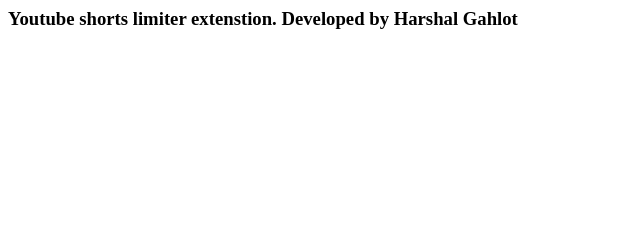
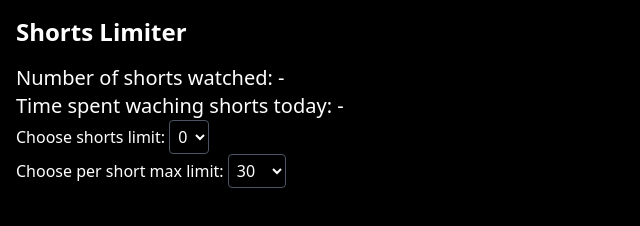
Before and after one commit to Harshal-Gahlot/YouTube-Shorts-Limiter, a browser extension: page index.html in a window 1280 px wide. Shown: the whole page, without its empty margins (0-640 px from the left). Drawn offline with nearby package versions, Linux system fonts and the light colour scheme.

Commit message:
Added new feture: made the extension's popup screen which show total number of shots watched and time spend watching shorts, as well as you can change the limit of shorts and time limit of per short which then cap overall time, stopping you from reading comments for long or watching bit longer shorts or repeat one.

```diff
--- a/index.html
+++ b/index.html
@@ -1,8 +1,50 @@
+<!DOCTYPE html>
 <html>
-    <body>
-        <h3 id="container">
-            Youtube shorts limiter extenstion. Developed by Harshal Gahlot
-        </h3>
-        <script src="logic.js"></script>
-    </body>
+
+<head>
+    <title>Popup</title>
+    <!-- Tailwind CDN -->
+    <script src="https://cdn.tailwindcss.com"></script>
+
+</head>
+
+<body class="bg-black text-white p-4" style="width:max-content;">
+    <h1 class="text-2xl font-bold mb-4">Shorts Limiter</h1>
+
+    <div class="text-xl">Number of shorts watched:
+        <span id="shorts_count">-</span>
+    </div>
+    <div class="text-xl">Time spent waching shorts today:
+        <span id="total_shorts_watch_time">-</span>
+    </div>
+    <div>
+        <label for="shorts_lim_choose">Choose shorts limit:</label>
+        <select id="shorts_lim_choose" class="bg-black text-white border border-gray-600 rounded p-1">
+            <option value="0">0</option>
+            <option value="1">1</option>
+            <option value="2">2</option>
+            <option value="3">3</option>
+            <option value="4">4</option>
+            <option value="5">5</option>
+        </select>
+    </div>
+    <div>
+        <label for="time_lim_choose">Choose per short max limit:</label>
+        <select id="time_lim_choose" class="bg-black text-white border border-gray-600 rounded p-1">
+            <option value="30">30</option>
+            <option value="40">40</option>
+            <option value="50">50</option>
+            <option value="60">60</option>
+            <option value="70">70</option>
+            <option value="80">80</option>
+            <option value="90">90</option>
+            <option value="100">100</option>
+            <option value="120">120</option>
+        </select>
+    </div>
+
+</body>
+<script src="index.js"></script>
+</body>
+
 </html>
--- /dev/null
+++ b/index.js
@@ -0,0 +1,23 @@
+chrome.storage.local.get(['total_shorts_of_day', 'SHORTS_LIM', 'TIME_LIM', 'total_shorts_watch_time'], (data) => {
+    const total_shorts_of_day = data.total_shorts_of_day || '-';
+    const total_shorts_watch_time = data.total_shorts_watch_time || '-';
+
+    document.getElementById('shorts_count').textContent = total_shorts_of_day;
+    document.getElementById('total_shorts_watch_time').textContent = total_shorts_watch_time;
+
+    const shorts_lim_choose_select = document.getElementById("shorts_lim_choose");
+    if (data.SHORTS_LIM) shorts_lim_choose_select.value = data.SHORTS_LIM;
+
+    shorts_lim_choose_select.addEventListener("change", () => {
+        const shorts_lim_choosen_value = shorts_lim_choose_select.value;
+        chrome.storage.local.set({ SHORTS_LIM: shorts_lim_choosen_value });
+    });
+
+    const time_lim_choose_select = document.getElementById("time_lim_choose");
+    if (data.TIME_LIM) time_lim_choose_select.value = data.TIME_LIM;
+
+    time_lim_choose_select.addEventListener("change", () => {
+        const time_lim_choosen_value = time_lim_choose_select.value;
+        chrome.storage.local.set({ TIME_LIM: time_lim_choosen_value });
+    });
+});
```
Also changed, not shown: content_script.js (+9 -7 lines).
